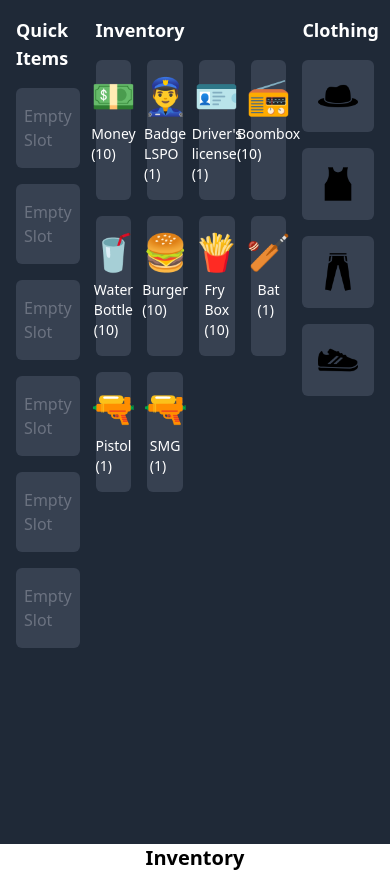
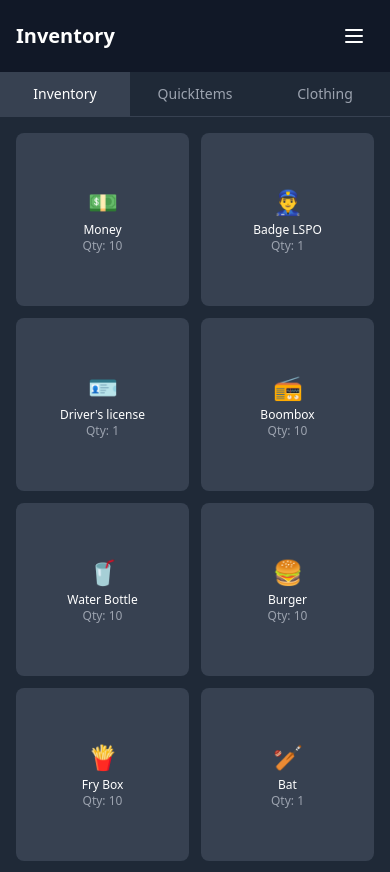
Before and after one commit to dhanashreemhatre/Game-Inventory-Designs, a React (Create React App) app: page / in a window 390 px wide. Shown: the top 872 px of the page. Built offline with nearby package versions, Linux system fonts and the light colour scheme.

Commit message:
add: responsiveness

```diff
--- a/package.json
+++ b/package.json
@@ -6,6 +6,7 @@
     "@testing-library/jest-dom": "^5.17.0",
     "@testing-library/react": "^13.4.0",
     "@testing-library/user-event": "^13.5.0",
+    "lucide-react": "^0.453.0",
     "react": "^18.3.1",
     "react-dnd": "^16.0.1",
     "react-dnd-html5-backend": "^16.0.1",
--- a/src/App.js
+++ b/src/App.js
@@ -1,14 +1,10 @@
 import InventoryApp from "./components/Inventory";
-import Inventory from "./components/Inventory2";
-import Inventory3 from "./components/Inventory3";
 
 
 function App() {
   return (
     <div className="App">
       <InventoryApp/>
-      <Inventory />
-      <Inventory3/>
     </div>
   );
 }
--- a/src/components/Inventory.jsx
+++ b/src/components/Inventory.jsx
@@ -1,19 +1,27 @@
 import React, { useState, useEffect, useRef } from "react";
 import { DndProvider, useDrag, useDrop } from "react-dnd";
 import { HTML5Backend } from "react-dnd-html5-backend";
-import { hat, shirt, rifle, sport_shoe, trousers, watch } from "./images/images";
+import {
+  hat,
+  shirt,
+  rifle,
+  sport_shoe,
+  trousers,
+  watch,
+} from "./images/images";
 import { CiCircleRemove } from "react-icons/ci";
+import { Menu, X, ChevronLeft } from "lucide-react";
 
-// Drag types
 const ItemTypes = {
   INVENTORY_ITEM: "inventory_item",
   QUICK_ITEM: "quick_item",
 };
 
 const InventoryApp = () => {
+  // ... (previous state declarations remain the same)
   const initialInventoryItems = [
     { name: "Money", icon: "💵", type: "currency", quantity: 10 },
-    { name: "Badge LSPO", icon: "👮‍♂️", type: "accessory", quantity: 1 },
+    { name: "Badge LSPO", icon: "👮‍♂", type: "accessory", quantity: 1 },
     { name: "Driver's license", icon: "🪪", type: "document", quantity: 1 },
     { name: "Boombox", icon: "📻", type: "gadget", quantity: 10 },
     { name: "Water Bottle", icon: "🥤", type: "consumable", quantity: 10 },
@@ -24,39 +32,95 @@ const InventoryApp = () => {
     { name: "SMG", icon: "🔫", type: "weapon", quantity: 1 },
   ];
 
+  const [isMobileMenuOpen, setIsMobileMenuOpen] = useState(false);
+  const [activeTab, setActiveTab] = useState("inventory");
+  const [quickItems, setQuickItems] = useState(Array(6).fill(null));
   const [inventoryItems, setInventoryItems] = useState(initialInventoryItems);
-  const [quickItems, setQuickItems] = useState(Array(6).fill(null)); // Quick slots
-
-  // Handle dropping item into quick slots
   const moveItemToQuickSlot = (item, index) => {
     const updatedQuickItems = [...quickItems];
-    updatedQuickItems[index] = item;
+    updatedQuickItems[index] = { ...item }; // Create a copy of the item
     setQuickItems(updatedQuickItems);
 
-    // Remove from inventory
-    const updatedInventory = inventoryItems.filter(
-      (invItem) => invItem.name !== item.name
+    // Remove or decrease quantity from inventory
+    const updatedInventory = [...inventoryItems];
+    const inventoryIndex = updatedInventory.findIndex(
+      (i) => i.name === item.name,
     );
-    setInventoryItems(updatedInventory);
+
+    if (inventoryIndex !== -1) {
+      if (updatedInventory[inventoryIndex].quantity > 1) {
+        updatedInventory[inventoryIndex].quantity -= 1;
+      } else {
+        updatedInventory.splice(inventoryIndex, 1);
+      }
+      setInventoryItems(updatedInventory);
+    }
   };
 
-  // Handle removing item from quick slots
   const removeItemFromQuickSlot = (index) => {
     const updatedQuickItems = [...quickItems];
     const itemToRemove = updatedQuickItems[index];
     updatedQuickItems[index] = null;
     setQuickItems(updatedQuickItems);
-    setInventoryItems([...inventoryItems, itemToRemove]); // Add back to inventory
+
+    // Add back to inventory with proper quantity handling
+    const existingItem = inventoryItems.find(
+      (item) => item.name === itemToRemove.name,
+    );
+    if (existingItem) {
+      setInventoryItems(
+        inventoryItems.map((item) =>
+          item.name === itemToRemove.name
+            ? { ...item, quantity: item.quantity + 1 }
+            : item,
+        ),
+      );
+    } else {
+      setInventoryItems([...inventoryItems, { ...itemToRemove, quantity: 1 }]);
+    }
   };
 
   return (
     <DndProvider backend={HTML5Backend}>
-      <div className="min-h-screen bg-gray-800 text-white p-4">
-        <div className="flex space-x-4">
+      <div className="min-h-screen bg-gray-800 text-white">
+        {/* Mobile Header with Navigation */}
+        <div className="lg:hidden">
+          <div className="flex items-center justify-between p-4 bg-gray-900 sticky top-0 z-10">
+            <h1 className="text-xl font-bold">Inventory</h1>
+            <button
+              onClick={() => setIsMobileMenuOpen(!isMobileMenuOpen)}
+              className="p-2 hover:bg-gray-700 rounded-lg"
+            >
+              {isMobileMenuOpen ? (
+                <X className="w-6 h-6" />
+              ) : (
+                <Menu className="w-6 h-6" />
+              )}
+            </button>
+          </div>
+
+          {/* Mobile Tab Navigation */}
+          <div className="flex justify-around border-b border-gray-700 sticky top-16 bg-gray-800 z-10">
+            {["inventory", "quickItems", "clothing"].map((tab) => (
+              <button
+                key={tab}
+                className={`px-4 py-3 flex-1 text-sm font-medium transition-colors
+                  ${activeTab === tab ? "bg-gray-700 text-white" : "text-gray-400 hover:text-white"}
+                `}
+                onClick={() => setActiveTab(tab)}
+              >
+                {tab.charAt(0).toUpperCase() + tab.slice(1)}
+              </button>
+            ))}
+          </div>
+        </div>
+
+        {/* Desktop Layout */}
+        <div className="hidden lg:flex p-4 space-x-4">
           {/* Quick Items Section */}
-          <div className="w-1/5">
-            <h3 className="text-lg font-bold mb-4">Quick Items</h3>
-            <div className="grid grid-cols-1 gap-4">
+          <div className="w-1/5 space-y-4">
+            <h3 className="text-lg font-bold">Quick Items</h3>
+            <div className="grid grid-cols-2 gap-3">
               {quickItems.map((item, index) => (
                 <QuickSlot
                   key={index}
@@ -64,15 +128,17 @@ const InventoryApp = () => {
                   item={item}
                   moveItemToQuickSlot={moveItemToQuickSlot}
                   removeItem={removeItemFromQuickSlot}
+                  setQuickItems={setQuickItems}
+                  quickItems={quickItems}
                 />
               ))}
             </div>
           </div>
 
           {/* Inventory Section */}
-          <div className="w-3/5">
-            <h3 className="text-lg font-bold mb-4">Inventory</h3>
-            <div className="grid grid-cols-4 gap-4">
+          <div className="w-3/5 space-y-4">
+            <h3 className="text-lg font-bold">Inventory</h3>
+            <div className="grid grid-cols-4 gap-3">
               {inventoryItems.map((item, index) => (
                 <InventoryItem
                   key={index}
@@ -85,14 +151,45 @@ const InventoryApp = () => {
           </div>
 
           {/* Clothing Section */}
-          <div className="w-1/5">
-            <h3 className="text-lg font-bold mb-4">Clothing</h3>
-            <div className="grid grid-cols-1 gap-4">
-              <ClothingSlot name={hat} />
-              <ClothingSlot name={shirt} />
-              <ClothingSlot name={trousers} />
-              <ClothingSlot name={sport_shoe} />
-            </div>
+          <div className="w-1/5 space-y-4">
+            <h3 className="text-lg font-bold">Clothing</h3>
+            <ClothingSection />
+          </div>
+        </div>
+
+        {/* Mobile Content */}
+        <div className="lg:hidden p-4">
+          <div className="space-y-4">
+            {activeTab === "inventory" && (
+              <div className="grid grid-cols-2 sm:grid-cols-3 gap-3">
+                {inventoryItems.map((item, index) => (
+                  <InventoryItem
+                    key={index}
+                    item={item}
+                    setInventoryItems={setInventoryItems}
+                    inventoryItems={inventoryItems}
+                  />
+                ))}
+              </div>
+            )}
+
+            {activeTab === "quickItems" && (
+              <div className="grid grid-cols-2 sm:grid-cols-3 gap-3">
+                {quickItems.map((item, index) => (
+                  <QuickSlot
+                    key={index}
+                    index={index}
+                    item={item}
+                    moveItemToQuickSlot={moveItemToQuickSlot}
+                    removeItem={removeItemFromQuickSlot}
+                    setQuickItems={setQuickItems}
+                    quickItems={quickItems}
+                  />
+                ))}
+              </div>
+            )}
+
+            {activeTab === "clothing" && <ClothingSection />}
           </div>
         </div>
       </div>
@@ -100,11 +197,103 @@ const InventoryApp = () => {
   );
 };
 
-// Inventory Item Component with right-click options
+// Separate Clothing Section Component for reusability
+const ClothingSection = () => (
+  <div className="bg-gray-700 p-4 rounded-lg">
+    <div className="grid grid-cols-3 gap-3">
+      <div className="col-start-2">
+        <ClothingSlot name={hat} label="Hat" />
+      </div>
+      <div></div>
+      <div>
+        <ClothingSlot name={watch} label="Watch" />
+      </div>
+      <div>
+        <ClothingSlot name={shirt} label="Shirt" />
+      </div>
+      <div>
+        <ClothingSlot name={rifle} label="Weapon" />
+      </div>
+      <div className="col-start-2">
+        <ClothingSlot name={trousers} label="Pants" />
+      </div>
+      <div className="col-start-2">
+        <ClothingSlot name={sport_shoe} label="Shoes" />
+      </div>
+    </div>
+  </div>
+);
+
+const ItemContextMenu = ({ onUse, onGive, users, onClose }) => {
+  const menuRef = useRef(null);
+  const [showUsers, setShowUsers] = useState(false);
+
+  useEffect(() => {
+    const handleClickOutside = (e) => {
+      if (menuRef.current && !menuRef.current.contains(e.target)) {
+        onClose();
+      }
+    };
+
+    document.addEventListener("mousedown", handleClickOutside);
+    return () => document.removeEventListener("mousedown", handleClickOutside);
+  }, [onClose]);
+
+  return (
+    <div className="fixed inset-0 bg-black bg-opacity-50 flex items-center justify-center z-50 p-4">
+      <div
+        ref={menuRef}
+        className="bg-gray-800 text-white rounded-lg shadow-lg w-full max-w-xs"
+      >
+        <div className="p-2">
+          {showUsers && (
+            <button
+              className="flex items-center space-x-2 w-full px-4 py-3 text-gray-400 hover:text-white"
+              onClick={() => setShowUsers(false)}
+            >
+              <ChevronLeft className="w-4 h-4" />
+              <span>Back</span>
+            </button>
+          )}
+
+          {!showUsers ? (
+            <>
+              <button
+                className="block w-full text-left px-4 py-3 hover:bg-gray-700 rounded-lg"
+                onClick={onUse}
+              >
+                Use
+              </button>
+              <button
+                className="block w-full text-left px-4 py-3 hover:bg-gray-700 rounded-lg"
+                onClick={() => setShowUsers(true)}
+              >
+                Give
+              </button>
+            </>
+          ) : (
+            <div>
+              {users.map((user, index) => (
+                <button
+                  key={index}
+                  className="block w-full text-left px-4 py-3 hover:bg-gray-700 rounded-lg"
+                  onClick={() => onGive(user)}
+                >
+                  {user}
+                </button>
+              ))}
+            </div>
+          )}
+        </div>
+      </div>
+    </div>
+  );
+};
+
 const InventoryItem = ({ item, setInventoryItems, inventoryItems }) => {
-  const [showContextMenu, setShowContextMenu] = useState(false);
-  const [showGiveOptions, setShowGiveOptions] = useState(false);
-  const contextMenuRef = useRef(null);
+  const [contextMenu, setContextMenu] = useState(false);
+  const [longPressTimer, setLongPressTimer] = useState(null);
+  const users = ["John", "Doe", "Alice", "Bob"];
 
   const [{ isDragging }, drag] = useDrag(() => ({
     type: ItemTypes.INVENTORY_ITEM,
@@ -114,117 +303,165 @@ const InventoryItem = ({ item, setInventoryItems, inventoryItems }) => {
     }),
   }));
 
-  const users = ["John", "Doe", "Alice", "Bob"]; // Example users
-
-  const handleContextMenu = (e) => {
-    e.preventDefault();
-    setShowContextMenu(!showContextMenu);
+  const handleTouchStart = () => {
+    const timer = setTimeout(() => setContextMenu(true), 500);
+    setLongPressTimer(timer);
   };
 
-  const handleClickOutside = (e) => {
-    if (contextMenuRef.current && !contextMenuRef.current.contains(e.target)) {
-      setShowContextMenu(false);
-      setShowGiveOptions(false);
+  const handleTouchEnd = () => {
+    if (longPressTimer) {
+      clearTimeout(longPressTimer);
+      setLongPressTimer(null);
     }
-  };
-
-  useEffect(() => {
-    document.addEventListener("mousedown", handleClickOutside);
-    return () => {
-      document.removeEventListener("mousedown", handleClickOutside);
-    };
-  }, []);
-
-  const handleUse = () => {
-    if (item.quantity > 1) {
-      setInventoryItems(
-        inventoryItems.map((invItem) =>
-          invItem.name === item.name
-            ? { ...invItem, quantity: invItem.quantity - 1 }
-            : invItem
-        )
-      );
-    } else {
-      setInventoryItems(inventoryItems.filter((invItem) => invItem.name !== item.name));
-    }
-    setShowContextMenu(false); // Close context menu
-  };
-
-  const handleGive = () => {
-    setShowGiveOptions(true);
-    setShowContextMenu(false);
   };
 
   return (
     <div
       ref={drag}
-      className={`relative flex flex-col items-center bg-gray-700 p-4 rounded-md ${
-        isDragging ? "opacity-50" : ""
-      }`}
-      onContextMenu={handleContextMenu}
+      className={`relative flex flex-col items-center justify-center bg-gray-700 p-3 rounded-lg
+        ${isDragging ? "opacity-50" : ""} hover:bg-gray-600 transition-colors duration-200
+        aspect-square touch-manipulation`}
+      onContextMenu={(e) => {
+        e.preventDefault();
+        setContextMenu(true);
+      }}
+      onTouchStart={handleTouchStart}
+      onTouchEnd={handleTouchEnd}
     >
-      <span className="text-4xl">{item.icon}</span>
-      <span className="mt-2 text-sm">
-        {item.name} ({item.quantity})
+      <span className="text-2xl sm:text-3xl lg:text-4xl mb-1">{item.icon}</span>
+      <span className="text-xs sm:text-sm text-center truncate w-full px-1">
+        {item.name}
       </span>
+      <span className="text-xs text-gray-400">Qty: {item.quantity}</span>
 
-      {showContextMenu && (
-        <div
-          ref={contextMenuRef}
-          className="absolute top-10 left-0 bg-gray-800 text-white p-2 rounded shadow-md z-10"
-        >
-          <button onClick={handleUse} className="block w-full text-left">Use</button>
-          <button onClick={handleGive} className="block w-full text-left">Give</button>
-        </div>
-      )}
-
-      {showGiveOptions && (
-        <div className="absolute top-10 left-0 bg-gray-800 text-white p-2 rounded shadow-md z-10">
-          {users.map((user, index) => (
-            <button key={index} className="block w-full text-left">
-              Give to {user}
-            </button>
-          ))}
-        </div>
+      {contextMenu && (
+        <ItemContextMenu
+          onUse={() => {
+            if (item.quantity > 1) {
+              setInventoryItems(
+                inventoryItems.map((invItem) =>
+                  invItem.name === item.name
+                    ? { ...invItem, quantity: invItem.quantity - 1 }
+                    : invItem,
+                ),
+              );
+            } else {
+              setInventoryItems(
+                inventoryItems.filter((invItem) => invItem.name !== item.name),
+              );
+            }
+            setContextMenu(false);
+          }}
+          onGive={(user) => {
+            setContextMenu(false);
+          }}
+          users={users}
+          onClose={() => setContextMenu(false)}
+        />
       )}
     </div>
   );
 };
 
-// Quick Slot Component
-const QuickSlot = ({ index, item, moveItemToQuickSlot, removeItem }) => {
+const QuickSlot = ({
+  index,
+  item,
+  moveItemToQuickSlot,
+  removeItem,
+  setQuickItems,
+  quickItems,
+}) => {
+  const [contextMenu, setContextMenu] = useState(false);
+  const [longPressTimer, setLongPressTimer] = useState(null);
+  const users = ["John", "Doe", "Alice", "Bob"];
+
   const [, drop] = useDrop({
     accept: ItemTypes.INVENTORY_ITEM,
     drop: (draggedItem) => moveItemToQuickSlot(draggedItem, index),
   });
 
+  const handleTouchStart = () => {
+    if (!item) return;
+    const timer = setTimeout(() => setContextMenu(true), 500);
+    setLongPressTimer(timer);
+  };
+
+  const handleTouchEnd = () => {
+    if (longPressTimer) {
+      clearTimeout(longPressTimer);
+      setLongPressTimer(null);
+    }
+  };
+
   return (
     <div
       ref={drop}
-      className="flex flex-col items-center bg-gray-700 p-4 rounded-md"
+      className="relative aspect-square flex flex-col items-center justify-center
+        bg-gray-700 p-3 rounded-lg hover:bg-gray-600 transition-colors duration-200
+        touch-manipulation"
+      onContextMenu={(e) => {
+        if (!item) return;
+        e.preventDefault();
+        setContextMenu(true);
+      }}
+      onTouchStart={handleTouchStart}
+      onTouchEnd={handleTouchEnd}
     >
       {item ? (
         <>
           <button
-            className="ml-auto mt-2 bg-red-500 text-sm px-2 py-1 rounded-md"
+            className="absolute top-1 right-1 text-red-500 hover:text-red-400 p-1"
             onClick={() => removeItem(index)}
           >
-            <CiCircleRemove />
+            <CiCircleRemove className="w-4 h-4 sm:w-5 sm:h-5" />
           </button>
-          <span className="text-4xl">{item.icon}</span>
-          <span className="mt-2 text-sm">{item.name}</span>
+          <span className="text-2xl sm:text-3xl lg:text-4xl mb-1">
+            {item.icon}
+          </span>
+          <span className="text-xs sm:text-sm text-center truncate w-full px-1">
+            {item.name}
+          </span>
+          <span className="text-xs text-gray-400">Qty: {item.quantity}</span>
+
+          {contextMenu && (
+            <ItemContextMenu
+              onUse={() => {
+                if (item.quantity > 1) {
+                  const updatedQuickItems = [...quickItems];
+                  updatedQuickItems[index] = {
+                    ...item,
+                    quantity: item.quantity - 1,
+                  };
+                  setQuickItems(updatedQuickItems);
+                } else {
+                  removeItem(index);
+                }
+                setContextMenu(false);
+              }}
+              onGive={(user) => {
+                setContextMenu(false);
+              }}
+              users={users}
+              onClose={() => setContextMenu(false)}
+            />
+          )}
         </>
       ) : (
-        <span className="text-gray-500">Empty Slot</span>
+        <span className="text-gray-500 text-sm">Empty</span>
       )}
     </div>
   );
 };
 
-// Clothing Slot Component
-const ClothingSlot = ({ name }) => (
-  <div className="flex flex-col items-center bg-gray-700 p-4 rounded-md">
-    <img src={name} alt="clothing" className="w-10 h-10" />
+const ClothingSlot = ({ name, label }) => (
+  <div
+    className="aspect-square flex flex-col items-center justify-center
+    bg-gray-700 p-2 sm:p-3 rounded-lg hover:bg-gray-600 transition-colors duration-200"
+  >
+    <img src={name} alt={label} className="w-6 h-6 sm:w-8 sm:h-8 mb-1" />
+    <span className="text-xs text-gray-400 truncate w-full text-center">
+      {label}
+    </span>
   </div>
 );
 
```
Also changed, not shown: src/components/Item.jsx (+91 -16 lines), 1 other file (tests, documents, lock files or other folders).
